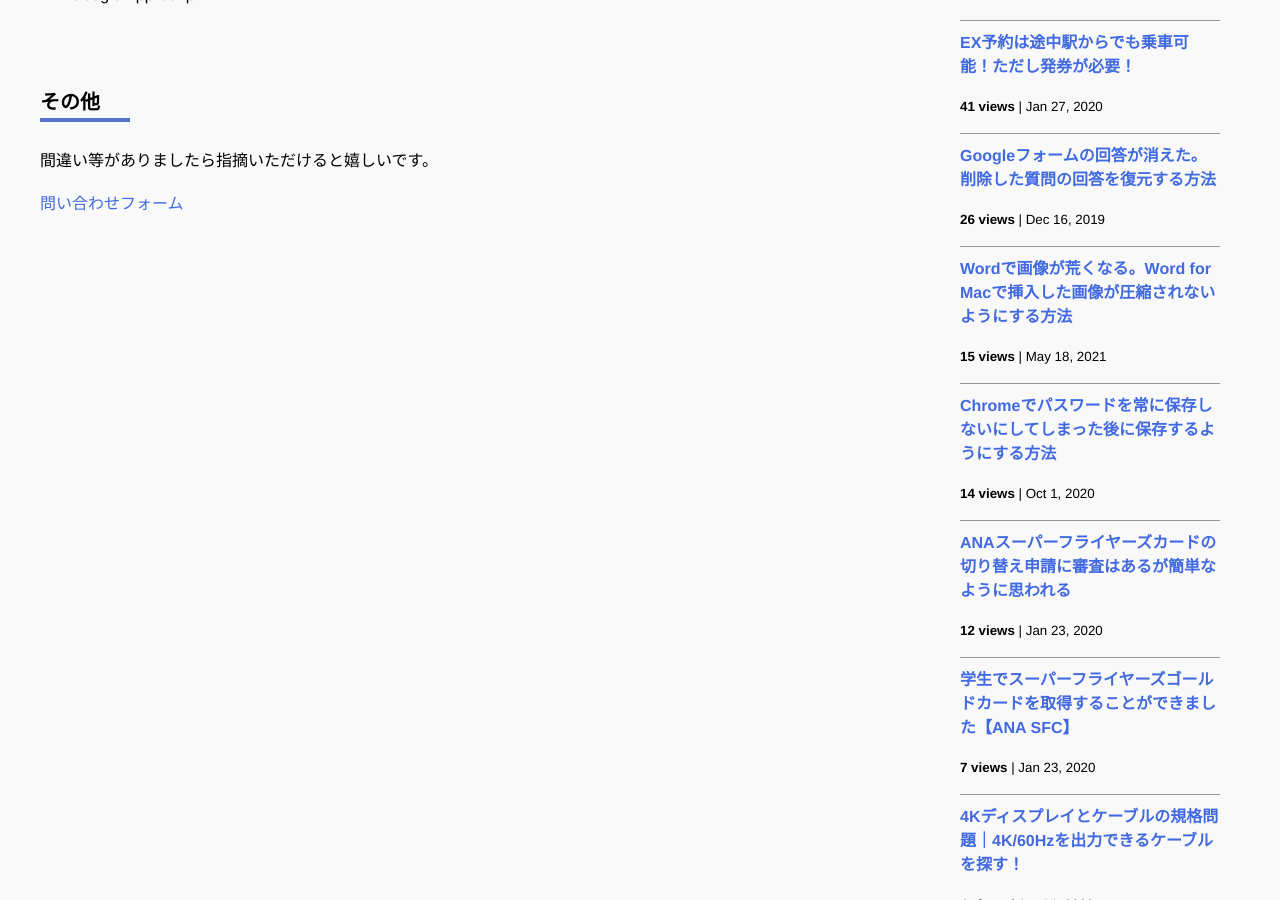
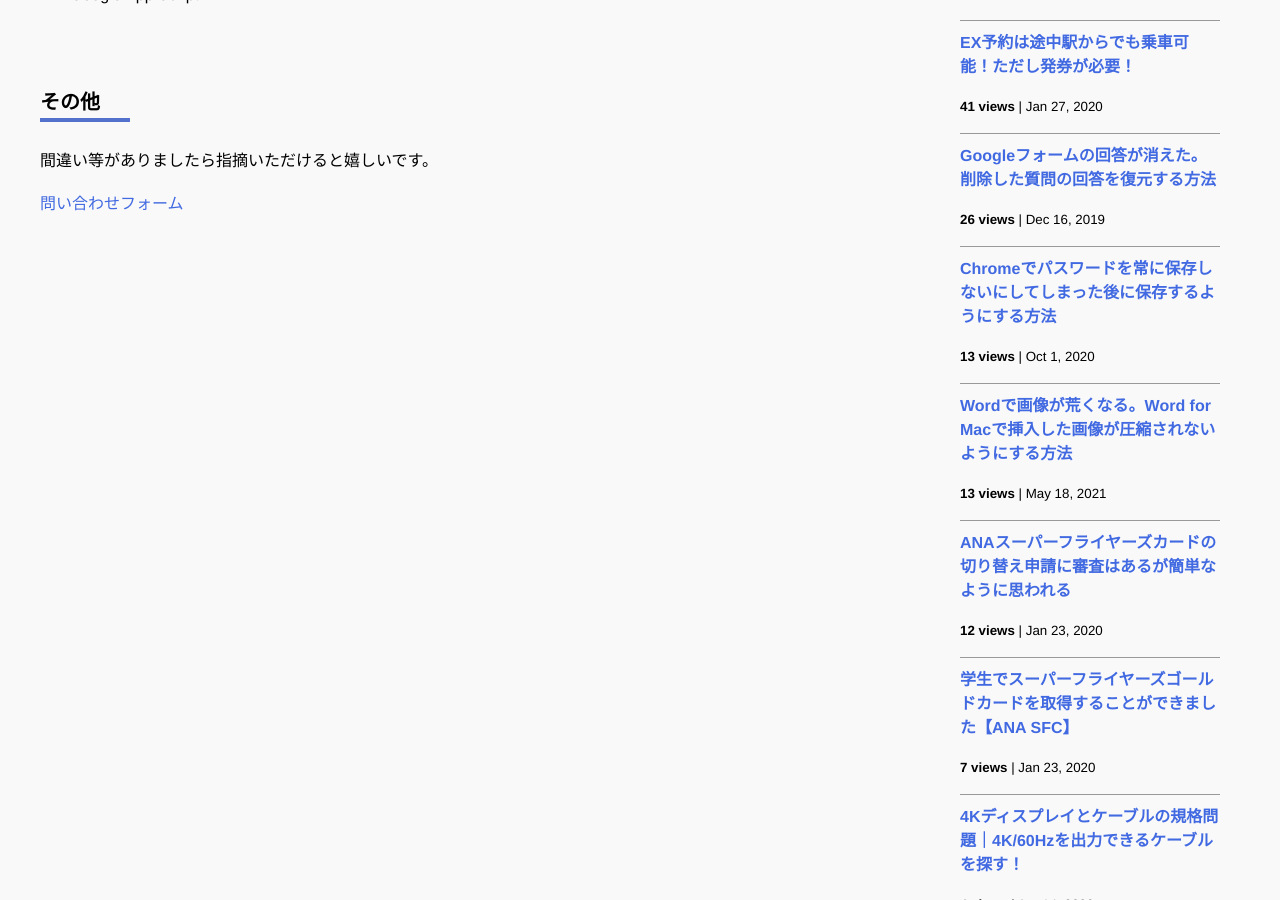
Before and after one commit to iwanaminami/shoyaiwaname, a Jekyll site: the page built from about.markdown, in a window 1280 px wide and 900 px high, scrolled down 854 px. Built offline with Jekyll 4.4.1, drawn with Linux system fonts in a browser that asks for light colours; nearby versions of some CDN libraries; comment, search, counter and statistics services are not loaded.

Commit message:
chore(ga): update _data/popularposts.yml 20260818-0052

```diff
--- a/_data/popularposts.yml
+++ b/_data/popularposts.yml
@@ -5,10 +5,10 @@ side:
     url: "/2019/12/16/restore-googleform.html"
   - view: 15
     url: "/"
-  - view: 15
+  - view: 13
+    url: "/2020/10/01/googlepassword.html"
+  - view: 13
     url: "/2021/05/18/image-compression-word.html"
-  - view: 14
-    url: "/2020/10/01/googlepassword.html"
   - view: 12
     url: "/2020/01/23/sfc-judge.html"
   - view: 7
```
